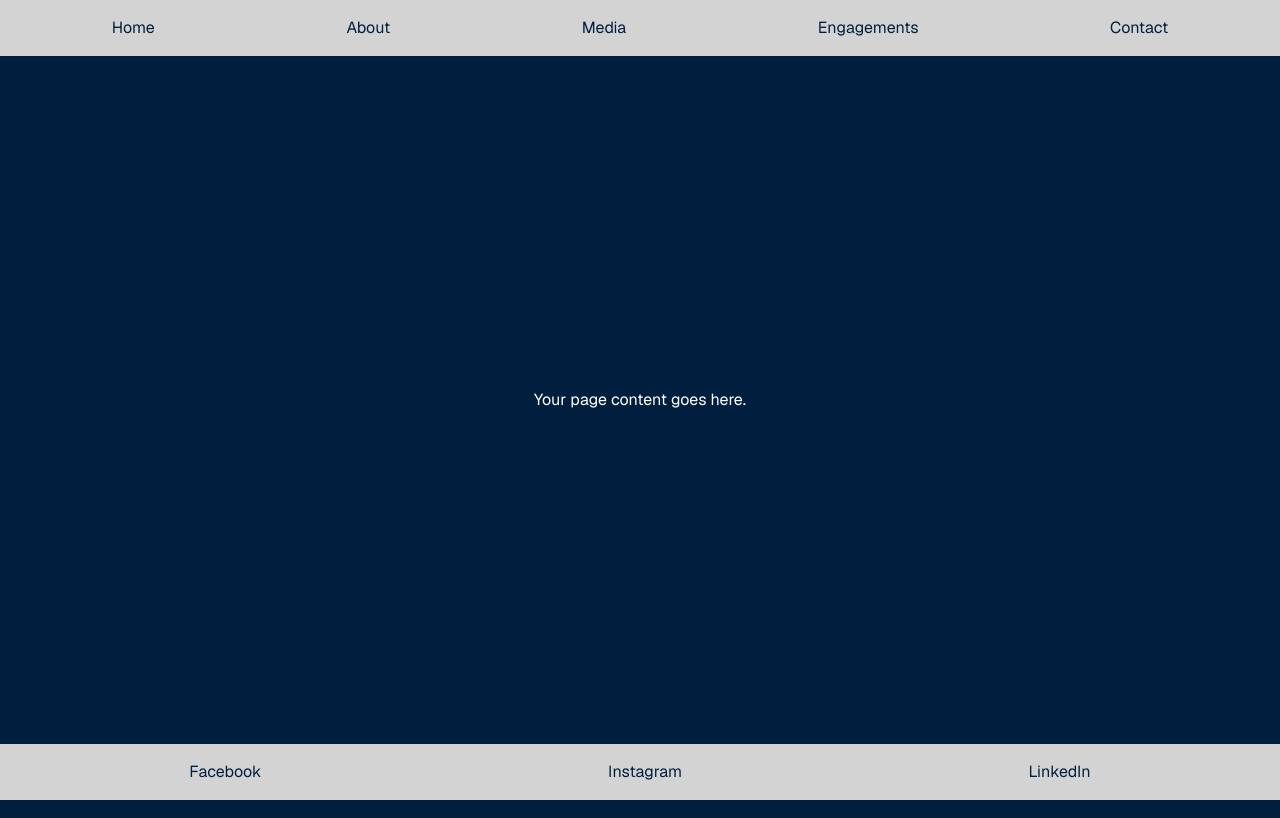
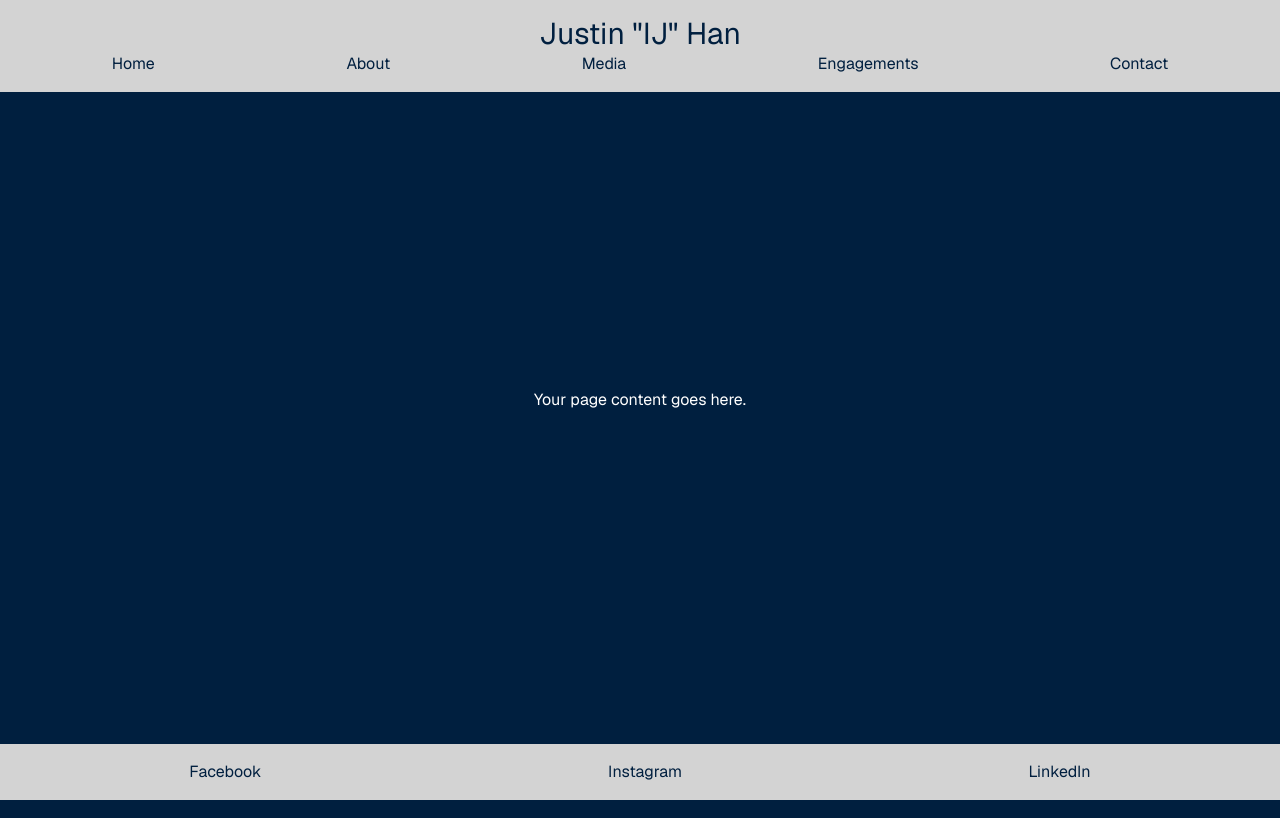
Before and after one commit to mzsellem/ij-han-website, a Next.js app: page / in a window 1280 px wide. Built offline with nearby package versions, Linux system fonts and the light colour scheme.

Commit message:
create home navbar and navbar components and add header for home page

```diff
--- a/app/header.tsx
+++ b/app/home-navbar.tsx
@@ -1,9 +1,10 @@
 import React from 'react';
 
-export default function Header() {
+export default function HomeNavbar() {
     return (
     <header className='w-full'>
             <nav>
+            <h1 className='text-3xl'>Justin "IJ" Han</h1>
             <ul className='flex justify-around'>
                 <li><a href="#Home">Home</a></li>
                 <li><a href="#About">About</a></li>
--- a/app/page.tsx
+++ b/app/page.tsx
@@ -1,10 +1,10 @@
 import React from 'react';
-import Header from './header';
+import HomeNavbar from './home-navbar';
 
 export default function Home() {
   return (
     <div className="grid grid-rows-[20px_1fr_20px] items-center justify-items-center min-h-screen font-[family-name:var(--font-geist-sans)]">
-      <Header />
+      <HomeNavbar />
       <main>
         <p>Your page content goes here.</p>
       </main>
```
